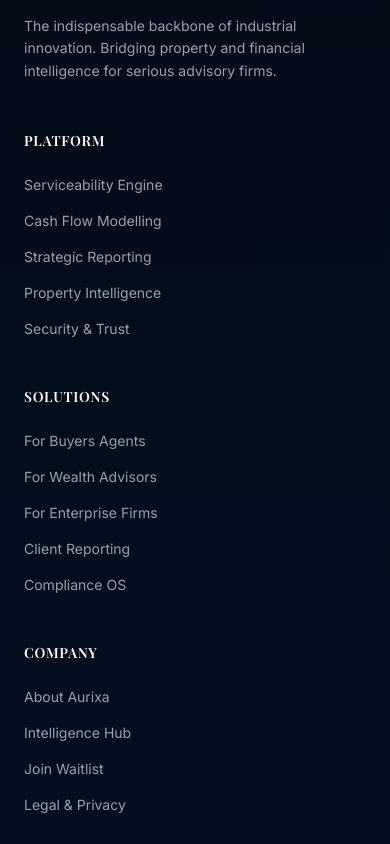
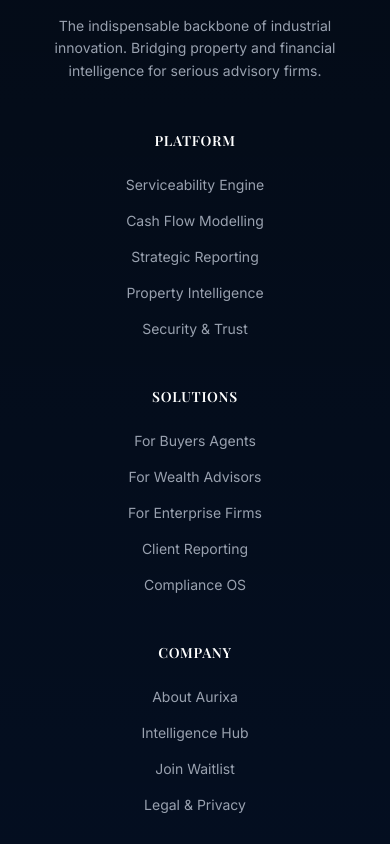
Before and after one commit to lavan96/aurixa-systems, a React (Vite) app: page /contact in a window 390 px wide. Shown: the part 2840-3684 px from the top of the page. Built offline with nearby package versions, Linux system fonts and the light colour scheme; a web font is replaced by a local one.

Commit message:
Fix mobile footer alignment

```diff
--- a/src/components/Footer.tsx
+++ b/src/components/Footer.tsx
@@ -7,16 +7,16 @@ export function Footer() {
       <div className="absolute inset-0 bg-gradient-to-t from-[#0055FF]/5 to-transparent pointer-events-none" />
       <div className="max-w-7xl mx-auto px-6 w-full flex flex-col items-center relative z-10">
         <div className="grid grid-cols-1 md:grid-cols-4 gap-12 lg:gap-20 w-full mb-16">
-          <div className="col-span-1 md:col-span-1">
-            <BrandLogo className="mb-8 h-28 w-[430px] max-w-full sm:w-[520px]" />
-            <p className="text-sm text-gray-400 leading-relaxed max-w-sm">
+          <div className="col-span-1 md:col-span-1 flex flex-col items-center md:items-start text-center md:text-left">
+            <BrandLogo className="mb-8 h-28 w-[430px] max-w-full sm:w-[520px] mx-auto md:mx-0" />
+            <p className="text-sm text-gray-400 leading-relaxed max-w-sm mx-auto md:mx-0">
               The indispensable backbone of industrial innovation. Bridging property and financial intelligence for serious advisory firms.
             </p>
           </div>
 
-          <div>
+          <div className="flex flex-col items-center md:items-start text-center md:text-left">
             <h4 className="text-sm font-semibold tracking-wider uppercase text-white mb-6">Platform</h4>
-            <ul className="flex flex-col gap-4 text-sm text-gray-400">
+            <ul className="flex flex-col items-center md:items-start gap-4 text-sm text-gray-400">
               <li><Link to="/platform" className="hover:text-white transition-colors">Serviceability Engine</Link></li>
               <li><Link to="/platform" className="hover:text-white transition-colors">Cash Flow Modelling</Link></li>
               <li><Link to="/platform" className="hover:text-white transition-colors">Strategic Reporting</Link></li>
@@ -25,9 +25,9 @@ export function Footer() {
             </ul>
           </div>
 
-          <div>
+          <div className="flex flex-col items-center md:items-start text-center md:text-left">
             <h4 className="text-sm font-semibold tracking-wider uppercase text-white mb-6">Solutions</h4>
-            <ul className="flex flex-col gap-4 text-sm text-gray-400">
+            <ul className="flex flex-col items-center md:items-start gap-4 text-sm text-gray-400">
               <li><Link to="/industries" className="hover:text-white transition-colors">For Buyers Agents</Link></li>
               <li><Link to="/industries" className="hover:text-white transition-colors">For Wealth Advisors</Link></li>
               <li><Link to="/industries" className="hover:text-white transition-colors">For Enterprise Firms</Link></li>
@@ -36,9 +36,9 @@ export function Footer() {
             </ul>
           </div>
 
-          <div>
+          <div className="flex flex-col items-center md:items-start text-center md:text-left">
             <h4 className="text-sm font-semibold tracking-wider uppercase text-white mb-6">Company</h4>
-            <ul className="flex flex-col gap-4 text-sm text-gray-400">
+            <ul className="flex flex-col items-center md:items-start gap-4 text-sm text-gray-400">
               <li><Link to="/about" className="hover:text-white transition-colors">About Aurixa</Link></li>
               <li><Link to="/resources" className="hover:text-white transition-colors">Intelligence Hub</Link></li>
               <li><Link to="/contact" className="hover:text-white transition-colors">Join Waitlist</Link></li>
```
